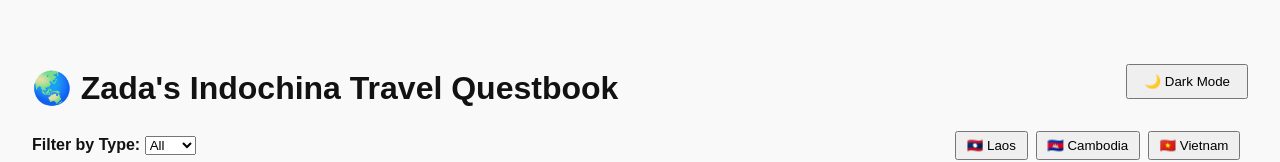
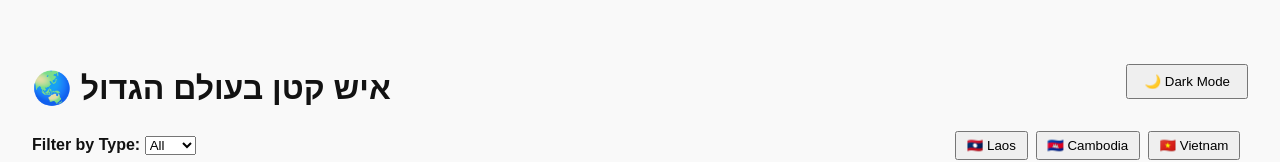
Before and after one commit to PulsaDenura/Indochina, a Next.js app: page / in a window 1280 px wide. Shown: the top 162 px of the page. Built offline with nearby package versions, Linux system fonts and the light colour scheme.

Commit message:
Update index.jsx

```diff
--- a/pages/index.jsx
+++ b/pages/index.jsx
@@ -81,7 +81,7 @@ export default function Home() {
         marginBottom: '1rem'
       }}>
         <div style={{ display: 'flex', flexWrap: 'wrap', gap: '1rem', justifyContent: 'space-between', alignItems: 'center' }}>
-          <h1 style={{ fontSize: 'clamp(1.5rem, 5vw, 2rem)', marginBottom: '0.5rem' }}>🌏 Zada's Indochina Travel Questbook</h1>
+          <h1 style={{ fontSize: 'clamp(1.5rem, 5vw, 2rem)', marginBottom: '0.5rem' }}>🌏 איש קטן בעולם הגדול</h1>
           <button onClick={() => setDarkMode(!darkMode)} style={{ padding: '0.5rem 1rem' }}>
             {darkMode ? '🌞 Light Mode' : '🌙 Dark Mode'}
           </button>
```
